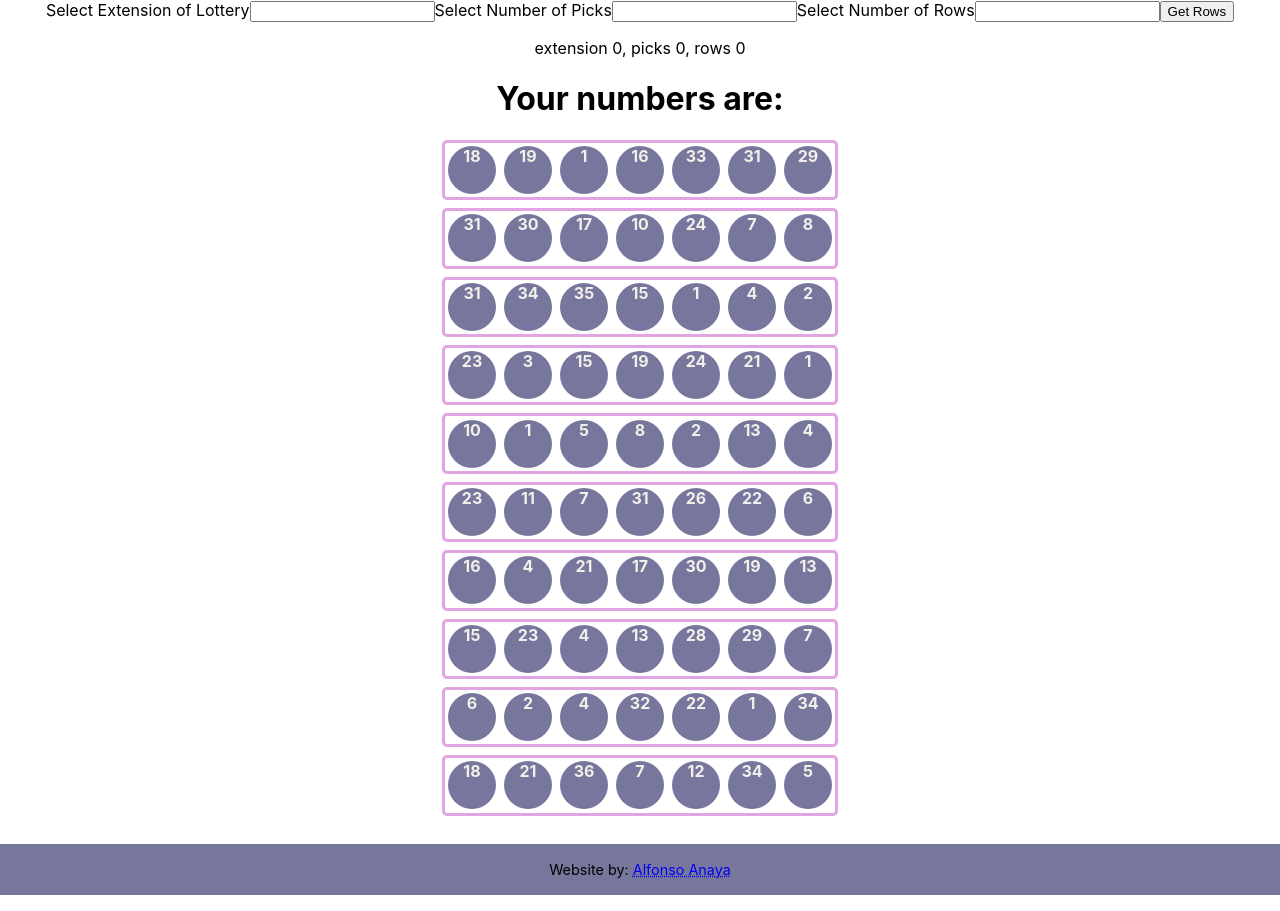
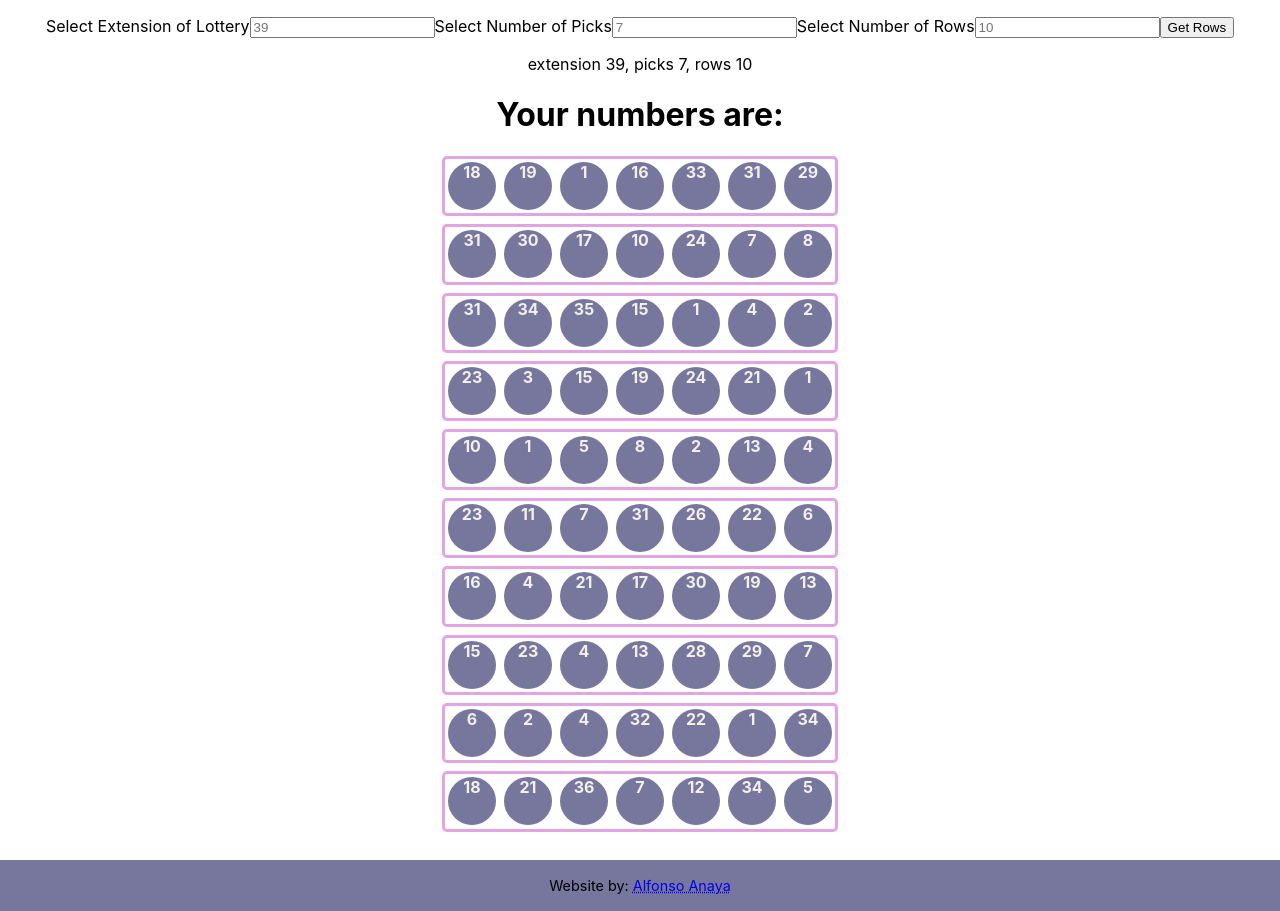
Before and after one commit to AlfonsoAnaya/lotto-picker-react, a React (Create React App) app: page / in a window 1280 px wide. Built offline with nearby package versions, Linux system fonts and the light colour scheme.

Commit message:
prevent submit on form default

```diff
--- a/src/App.css
+++ b/src/App.css
@@ -1,5 +1,9 @@
 .App {
   text-align: center;
+}
+
+.user-input-form{
+  margin: 1em;
 }
 
 .numberList {
--- a/src/components/Form.js
+++ b/src/components/Form.js
@@ -1,9 +1,9 @@
 import {useState} from "react"
 
 function Form() {
-    const [extension, setExtension] = useState(0);
-    const [picks, setPicks] = useState(0);
-    const [rows, setRows] = useState(0);
+    const [extension, setExtension] = useState(39);
+    const [picks, setPicks] = useState(7);
+    const [rows, setRows] = useState(10);
 
     function handleExtensionChange(e) {
         setExtension(e.target.value)
@@ -15,22 +15,26 @@ function Form() {
         setRows(e.target.value)
     }
 
+    function handleSubmit(e) {
+        e.preventDefault();
+    }
+
     return (
-        <>
+        <form className="user-input-form" onSubmit={handleSubmit}>
             <label>
-                Select Extension of Lottery<input name="extension" onChange={handleExtensionChange}/>
+                Select Extension of Lottery<input placeholder='39' name="extension" onChange={handleExtensionChange}/>
             </label>
             <label>
-                Select Number of Picks<input name="picks" onChange={handlePicksChange}/>
+                Select Number of Picks<input placeholder="7" name="picks" onChange={handlePicksChange}/>
             </label>
             <label>
-                Select Number of Rows<input name="rows" onChange={handleRowsChange}/>
+                Select Number of Rows<input placeholder="10" name="rows" onChange={handleRowsChange}/>
             </label>
-            <button>
+            <button type="submit">
                 Get Rows
             </button>
             <p>extension {extension}, picks {picks}, rows {rows}</p>
-        </>
+        </form>
     )
 }
 
```
